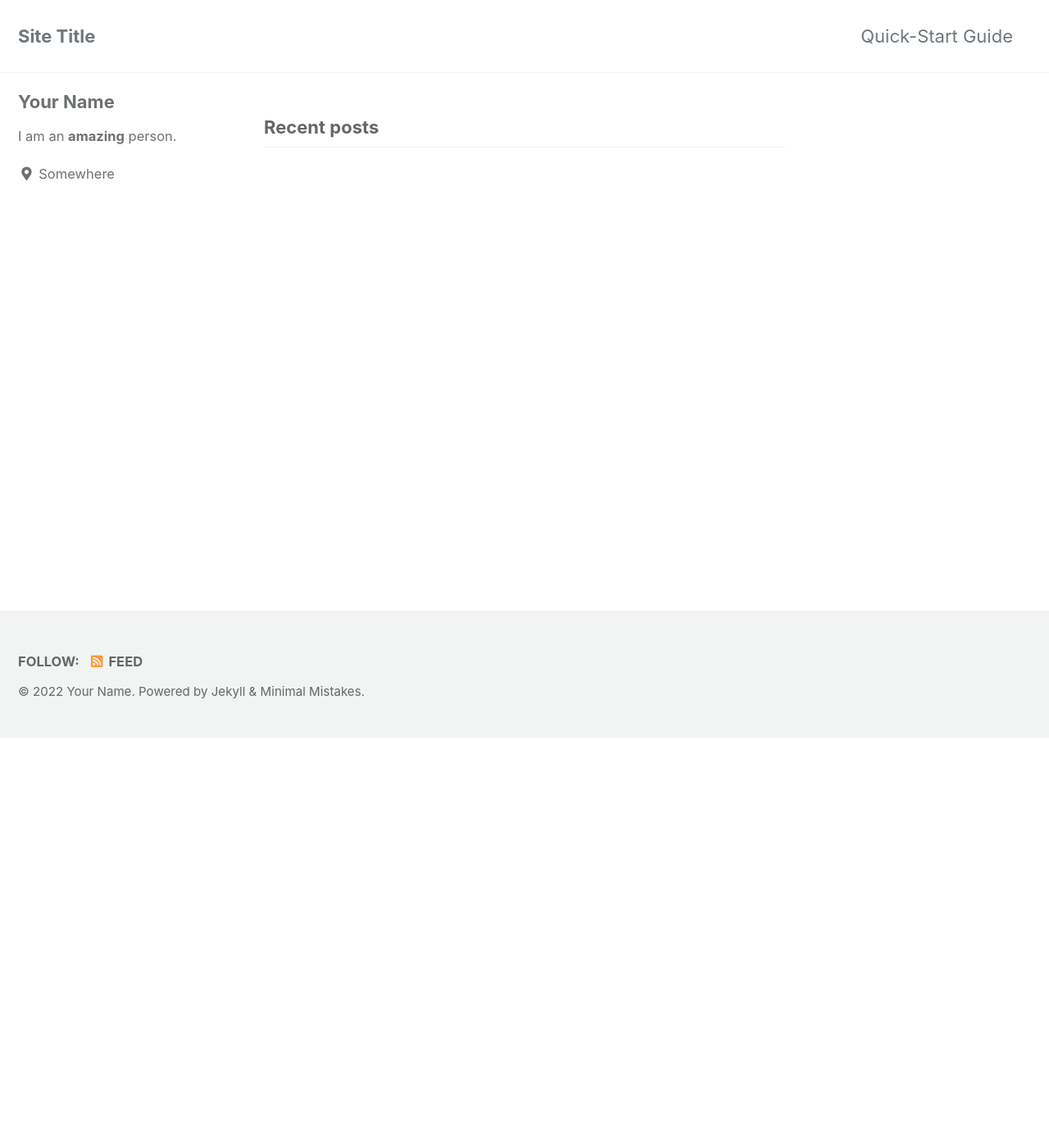
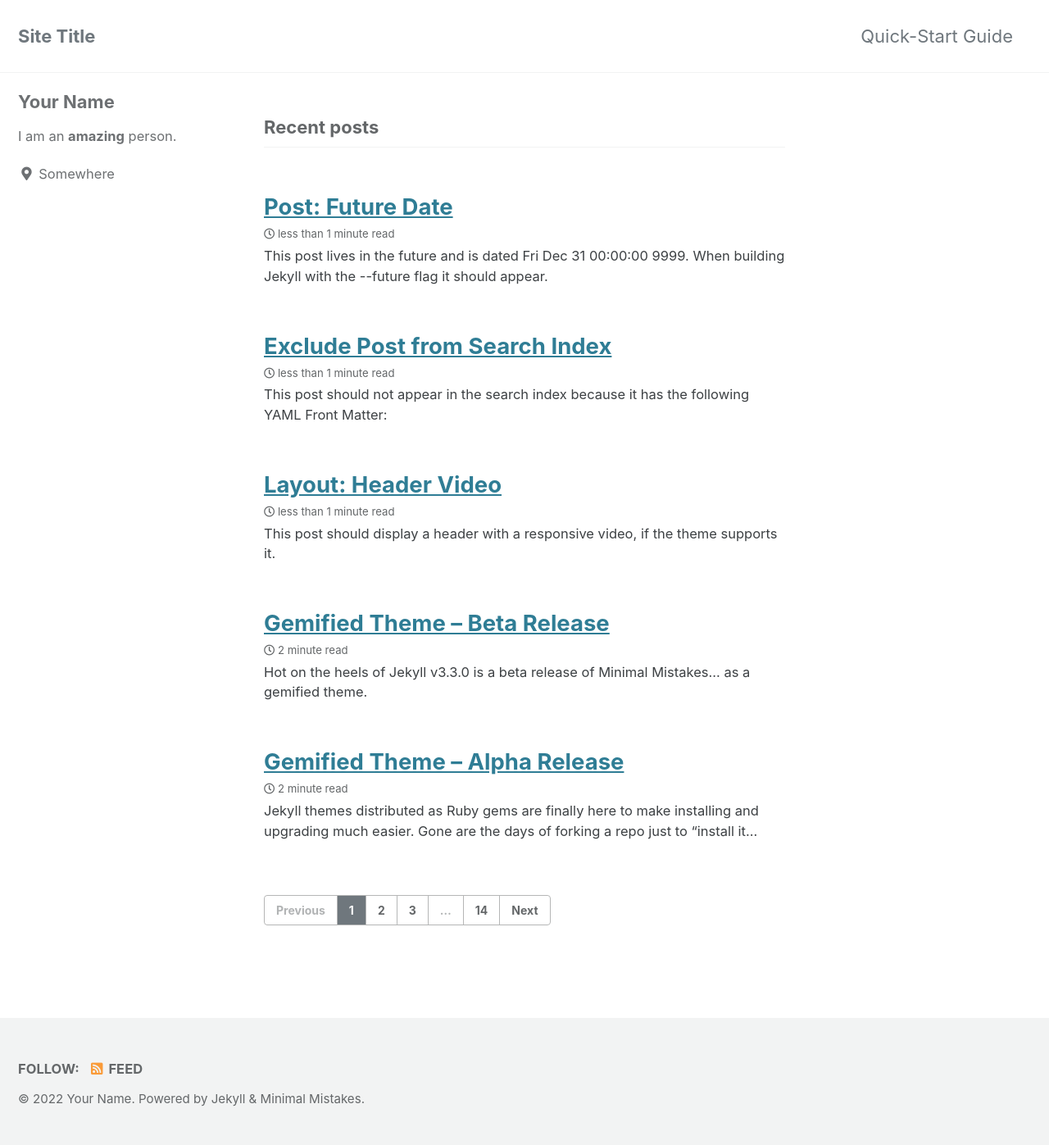
Before and after one commit to hyundo0630/hyundo0630.github.io, a Jekyll site: the page built from index.html, in a window 1280 px wide. Shown: the whole page at 82% size. Built offline with Jekyll 4.4.1, drawn with Linux system fonts in a browser that asks for light colours; cached includes are drawn as plain includes; the list of posts is cut into pages by our own code; before the commit the page ends 900 px from its top, so only the background shows below that; part of the change alters nothing that is shown.

```diff
--- a/_config.yml
+++ b/_config.yml
@@ -181,7 +181,6 @@ exclude:
   - Rakefile
   - README
   - tmp
-  - /docs # ignore Minimal Mistakes /docs
   - /test # ignore Minimal Mistakes /test
 keep_files:
   - .git
```
